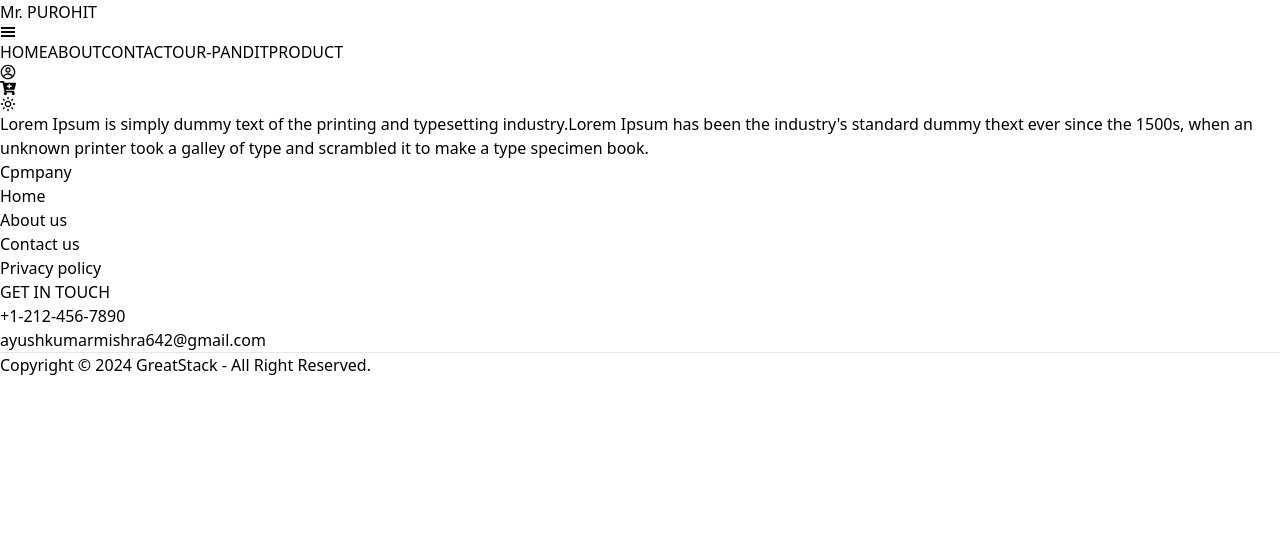
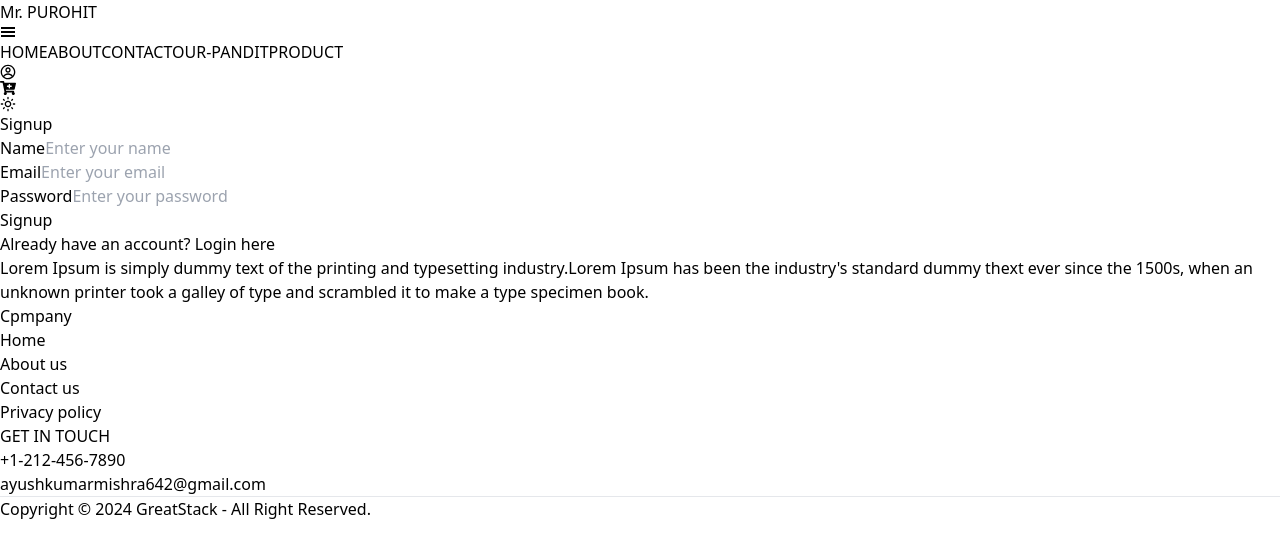
Before and after one commit to ayushmishra-007/MR_PUROHIT, a React (Vite) app: page /signup in a window 1280 px wide. Shown: the top 558 px of the page. Built offline with nearby package versions, Linux system fonts and the light colour scheme.

Commit message:
about contact login signup file changed

```diff
--- a/src/Pages/About.jsx
+++ b/src/Pages/About.jsx
@@ -3,14 +3,14 @@ import React from 'react'
 
 const About = () => {
   return (
-    <div>
+    <div  >
 
-      <div className='text-center text-2xl pt-10 text-gray-500'>
+      <div className='text-center text-2xl   pt-10 text-gray-500'>
         <p>ABOUT <span className='text-gray-700 font-semibold'>US</span></p>
       </div>
 
-      <div className='my-10 flex flex-col md:flex-row gap-12'>
-        <img className='w-full md:max-w-[360px]' src={assets.about_image} alt="" />
+      <div className='my-10 flex flex-col  md:flex-row gap-12'>
+        <img className='w-full md:max-w-[360px]' src="" alt="" />
         <div className='flex flex-col justify-center gap-6 md:w-2/4 text-sm text-gray-600'>
           <p>Welcome to Prescripto, your trusted partner in managing your healthcare needs Lorem ipsum dolor sit amet consectetur adipisicing elit. Iusto fugiat autem cupiditate, accusamus labore cumque.</p>
           <p>Lorem ipsum dolor sit, amet consectetur adipisicing elit. Illo eius, possimus, est excepturi non dolor magnam numquam dolorum aperiam vero dolores libero inventore magni tempora! Lorem ipsum dolor sit amet consectetur adipisicing elit. Cum sunt amet error sequi tempore quam neque accusamus consequatur expedita a?</p>
--- a/src/Pages/Contact.jsx
+++ b/src/Pages/Contact.jsx
@@ -1,11 +1,109 @@
-import React from 'react'
+import React, { useState } from "react";
 
 const Contact = () => {
+  const [formData, setFormData] = useState({
+    name: "",
+    email: "",
+    phone: "",
+    message: "",
+  });
+
+  const handleChange = (e) => {
+    const { name, value } = e.target;
+    setFormData((prevData) => ({
+      ...prevData,
+      [name]: value,
+    }));
+  };
+
+  const handleSubmit = (e) => {
+    e.preventDefault();
+    console.log("Submitted Contact Form Data:", formData);
+    alert("Your message has been submitted successfully!");
+    // Add your form submission logic here
+    setFormData({
+      name: "",
+      email: "",
+      phone: "",
+      message: "",
+    });
+  };
+
   return (
-    <div>
+    <div className="flex items-center justify-center min-h-screen bg-gray-100">
+      <div className="bg-white p-8 rounded-lg shadow-lg max-w-lg w-full">
+        <h2 className="text-3xl font-bold mb-6 text-gray-800 text-center">Contact Us</h2>
+        <form onSubmit={handleSubmit}>
+          <div className="mb-4">
+            <label htmlFor="name" className="block text-gray-700 font-medium mb-2">
+              Name
+            </label>
+            <input
+              type="text"
+              id="name"
+              name="name"
+              value={formData.name}
+              onChange={handleChange}
+              placeholder="Enter your name"
+              className="w-full px-4 py-2 border rounded-md focus:outline-none focus:ring-2 focus:ring-blue-500"
+              required
+            />
+          </div>
+          <div className="mb-4">
+            <label htmlFor="email" className="block text-gray-700 font-medium mb-2">
+              Email
+            </label>
+            <input
+              type="email"
+              id="email"
+              name="email"
+              value={formData.email}
+              onChange={handleChange}
+              placeholder="Enter your email"
+              className="w-full px-4 py-2 border rounded-md focus:outline-none focus:ring-2 focus:ring-blue-500"
+              required
+            />
+          </div>
+          <div className="mb-4">
+            <label htmlFor="phone" className="block text-gray-700 font-medium mb-2">
+              Phone Number
+            </label>
+            <input
+              type="tel"
+              id="phone"
+              name="phone"
+              value={formData.phone}
+              onChange={handleChange}
+              placeholder="Enter your phone number"
+              className="w-full px-4 py-2 border rounded-md focus:outline-none focus:ring-2 focus:ring-blue-500"
+              required
+            />
+          </div>
+          <div className="mb-4">
+            <label htmlFor="message" className="block text-gray-700 font-medium mb-2">
+              Message
+            </label>
+            <textarea
+              id="message"
+              name="message"
+              value={formData.message}
+              onChange={handleChange}
+              placeholder="Write your message here"
+              className="w-full px-4 py-2 border rounded-md focus:outline-none focus:ring-2 focus:ring-blue-500"
+              rows="4"
+              required
+            ></textarea>
+          </div>
+          <button
+            type="submit"
+            className="w-full bg-blue-500 text-white py-2 px-4 rounded-md hover:bg-blue-600 transition duration-300"
+          >
+            Submit
+          </button>
+        </form>
+      </div>
+    </div>
+  );
+};
 
-    </div>
-  )
-}
-
-export default Contact
+export default Contact;
--- a/src/Pages/Login.jsx
+++ b/src/Pages/Login.jsx
@@ -1,11 +1,55 @@
-import React from 'react'
+import React from "react";
+import { useNavigate } from "react-router-dom";
 
 const Login = () => {
+  const navigate = useNavigate();
+
   return (
-    <div>
+    <div className="flex items-center justify-center min-h-screen bg-gray-100">
+      <div className="bg-white p-8 rounded-lg shadow-lg max-w-md w-full">
+        <h2 className="text-2xl font-bold mb-6 text-gray-800">Login</h2>
+        <form>
+          <div className="mb-4">
+            <label htmlFor="email" className="block text-gray-700 font-medium mb-2">
+              Email
+            </label>
+            <input
+              type="email"
+              id="email"
+              placeholder="Enter your email"
+              className="w-full px-4 py-2 border rounded-md focus:outline-none focus:ring-2 focus:ring-blue-500"
+            />
+          </div>
+          <div className="mb-4">
+            <label htmlFor="password" className="block text-gray-700 font-medium mb-2">
+              Password
+            </label>
+            <input
+              type="password"
+              id="password"
+              placeholder="Enter your password"
+              className="w-full px-4 py-2 border rounded-md focus:outline-none focus:ring-2 focus:ring-blue-500"
+            />
+          </div>
+          <button
+            type="submit"
+            className="w-full bg-blue-500 text-white py-2 px-4 rounded-md hover:bg-blue-600 transition duration-300"
+          >
+            Login
+          </button>
+        </form>
+        <p className="mt-4 text-sm text-gray-600">
+          Don't have an account?{" "}
+          <button
+            onClick={() => navigate("/signup")}
+            className="text-blue-500 hover:underline"
+          >
+            Signup here
+          </button>
+        </p>
+      </div>
+    </div>
+  );
+};
 
-    </div>
-  )
-}
-
-export default Login
+export default Login;
--- a/src/Pages/Signup.jsx
+++ b/src/Pages/Signup.jsx
@@ -1,11 +1,99 @@
-import React from 'react'
+import React, { useState } from "react";
+import { useNavigate } from "react-router-dom";
 
 const Signup = () => {
+  const [formData, setFormData] = useState({
+    name: "",
+    email: "",
+    password: "",
+  });
+
+  const navigate = useNavigate();
+
+  const handleChange = (e) => {
+    const { name, value } = e.target;
+    setFormData((prevData) => ({
+      ...prevData,
+      [name]: value,
+    }));
+  };
+
+  const handleSubmit = (e) => {
+    e.preventDefault();
+    console.log("Signup Data:", formData);
+    // Signup data submission logic here
+    navigate("/login"); // Navigate to Login page after signup
+  };
+
   return (
-    <div>
+    <div className="flex items-center justify-center min-h-screen bg-gray-100">
+      <div className="bg-white p-8 rounded-lg shadow-lg max-w-md w-full">
+        <h2 className="text-2xl font-bold mb-6 text-gray-800">Signup</h2>
+        <form onSubmit={handleSubmit}>
+          <div className="mb-4">
+            <label htmlFor="name" className="block text-gray-700 font-medium mb-2">
+              Name
+            </label>
+            <input
+              type="text"
+              required
+              id="name"
+              name="name"
+              value={formData.name}
+              onChange={handleChange}
+              placeholder="Enter your name"
+              className="w-full px-4 py-2 border rounded-md focus:outline-none focus:ring-2 focus:ring-blue-500"
+            />
+          </div>
+          <div className="mb-4">
+            <label htmlFor="email" className="block text-gray-700 font-medium mb-2">
+              Email
+            </label>
+            <input
+              type="email"
+              id="email"
+              required
+              name="email"
+              value={formData.email}
+              onChange={handleChange}
+              placeholder="Enter your email"
+              className="w-full px-4 py-2 border rounded-md focus:outline-none focus:ring-2 focus:ring-blue-500"
+            />
+          </div>
+          <div className="mb-4">
+            <label htmlFor="password" className="block text-gray-700 font-medium mb-2">
+              Password
+            </label>
+            <input
+              type="password"
+              id="password"
+              required
+              name="password"
+              value={formData.password}
+              onChange={handleChange}
+              placeholder="Enter your password"
+              className="w-full px-4 py-2 border rounded-md focus:outline-none focus:ring-2 focus:ring-blue-500"
+            />
+          </div>
+          <button
+            type="submit"
+            className="w-full bg-blue-500 text-white py-2 px-4 rounded-md hover:bg-blue-600 transition duration-300"
+          >
+            Signup
+          </button>
+        </form>
+        <p className="mt-4 text-sm text-gray-600">
+          Already have an account?{" "}
+          <button
+            onClick={() => navigate("/login")}
+            className="text-blue-500 hover:underline"
+          >
+            Login here
+          </button>
+        </p>
+      </div>
+    </div>
+  );
+};
 
-    </div>
-  )
-}
-
-export default Signup
+export default Signup;
```
